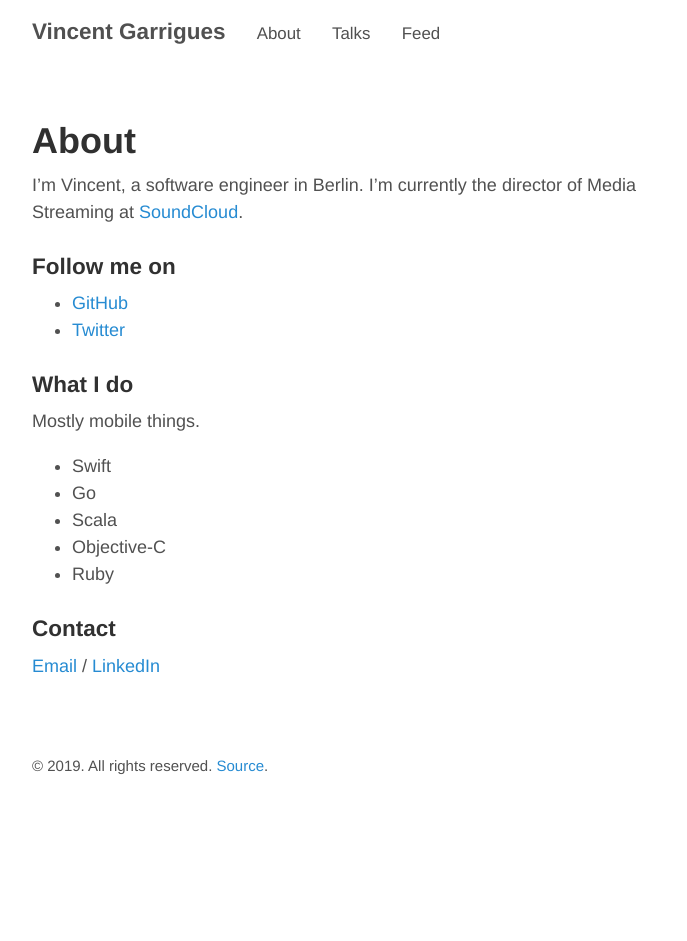
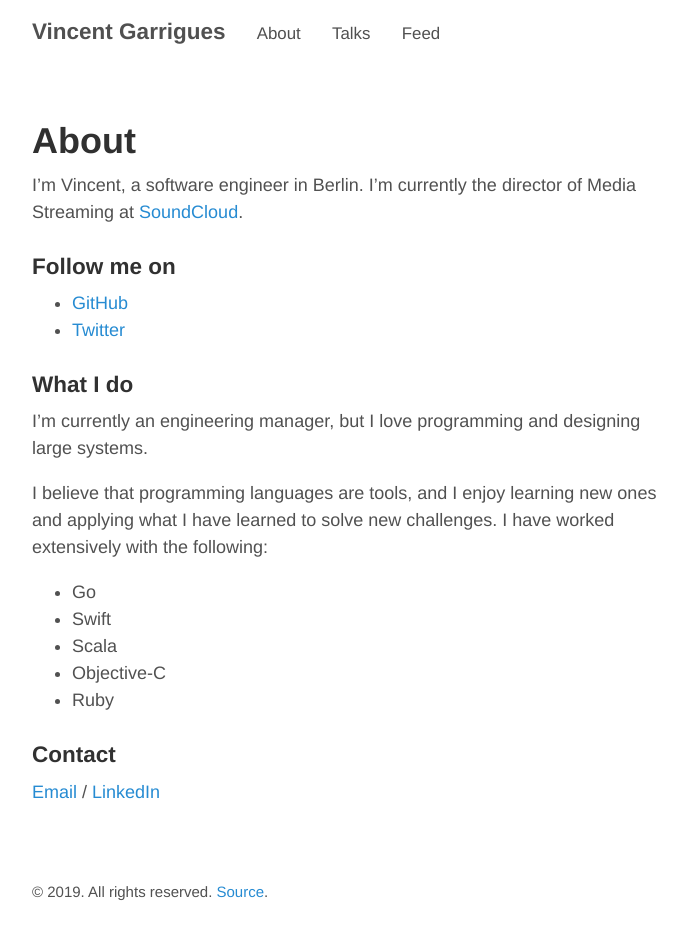
Before and after one commit to garriguv/garriguv.github.io, a Jekyll site: the page built from about.md, in a window 1280 px wide. Shown: the whole page, without its empty margins (293-980 px from the left). Built offline with Jekyll 4.4.1, drawn with Linux system fonts in a browser that asks for light colours; before the commit the page ends 900 px from its top, so only the background shows below that.

Commit message:
Update about page

```diff
--- a/about.md
+++ b/about.md
@@ -12,10 +12,15 @@ I'm Vincent, a software engineer in Berlin. I'm currently the director of Media
 
 ### What I do
 
-Mostly mobile things.
+I'm currently an engineering manager, but I love programming and designing
+large systems.
 
+I believe that programming languages are tools, and I enjoy learning new ones
+and applying what I have learned to solve new challenges. I have worked
+extensively with the following:
+
+* Go
 * Swift
-* Go
 * Scala
 * Objective-C
 * Ruby
```
